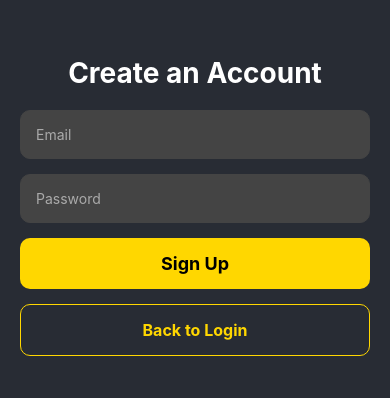
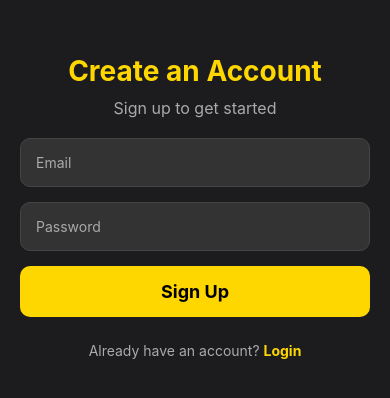
Before and after one commit to Qusai007/EventOrganizerApp, a React Native app: screen /SignUp in a window 390 px wide. Shown: the part 216-614 px from the top of the page. Built offline with nearby package versions, Linux system fonts and the light colour scheme; no server answers.

Commit message:
Update SignUpScreen

```diff
--- a/screens/SignUpScreen.js
+++ b/screens/SignUpScreen.js
@@ -20,6 +20,7 @@ export default function SignUpScreen({ navigation }) {
   return (
     <View style={styles.container}>
       <Text style={styles.title}>Create an Account</Text>
+      <Text style={styles.subtitle}>Sign up to get started</Text>
       <TextInput
         style={styles.input}
         placeholder="Email"
@@ -36,11 +37,13 @@ export default function SignUpScreen({ navigation }) {
         onChangeText={setPassword}
         placeholderTextColor="#aaa"
       />
-      <TouchableOpacity style={styles.signUpButton} onPress={handleSignUp}>
-        <Text style={styles.signUpButtonText}>Sign Up</Text>
+      <TouchableOpacity style={styles.button} onPress={handleSignUp}>
+        <Text style={styles.buttonText}>Sign Up</Text>
       </TouchableOpacity>
-      <TouchableOpacity style={styles.backButton} onPress={() => navigation.navigate('Login')}>
-        <Text style={styles.backButtonText}>Back to Login</Text>
+      <TouchableOpacity style={styles.linkButton} onPress={() => navigation.navigate('Login')}>
+        <Text style={styles.linkText}>
+          Already have an account? <Text style={styles.highlightText}>Login</Text>
+        </Text>
       </TouchableOpacity>
     </View>
   );
@@ -51,13 +54,18 @@ const styles = StyleSheet.create({
     flex: 1,
     justifyContent: 'center',
     alignItems: 'center',
-    backgroundColor: '#282c34',
+    backgroundColor: '#1c1c1e',
     padding: 20,
   },
   title: {
     fontSize: 28,
     fontWeight: 'bold',
-    color: '#fff',
+    color: '#FFD700',
+    marginBottom: 10,
+  },
+  subtitle: {
+    fontSize: 16,
+    color: '#aaa',
     marginBottom: 20,
   },
   input: {
@@ -67,10 +75,10 @@ const styles = StyleSheet.create({
     borderColor: '#444',
     borderRadius: 10,
     marginBottom: 15,
-    backgroundColor: '#444',
+    backgroundColor: '#333',
     color: '#fff',
   },
-  signUpButton: {
+  button: {
     backgroundColor: '#FFD700',
     padding: 15,
     borderRadius: 10,
@@ -78,22 +86,20 @@ const styles = StyleSheet.create({
     alignItems: 'center',
     marginBottom: 15,
   },
-  signUpButtonText: {
+  buttonText: {
     color: '#000',
     fontSize: 18,
     fontWeight: 'bold',
   },
-  backButton: {
-    borderColor: '#FFD700',
-    borderWidth: 1,
-    padding: 15,
-    borderRadius: 10,
-    width: '100%',
-    alignItems: 'center',
+  linkButton: {
+    marginTop: 10,
   },
-  backButtonText: {
+  linkText: {
+    color: '#aaa',
+    fontSize: 14,
+  },
+  highlightText: {
     color: '#FFD700',
-    fontSize: 16,
     fontWeight: 'bold',
   },
 });
```
